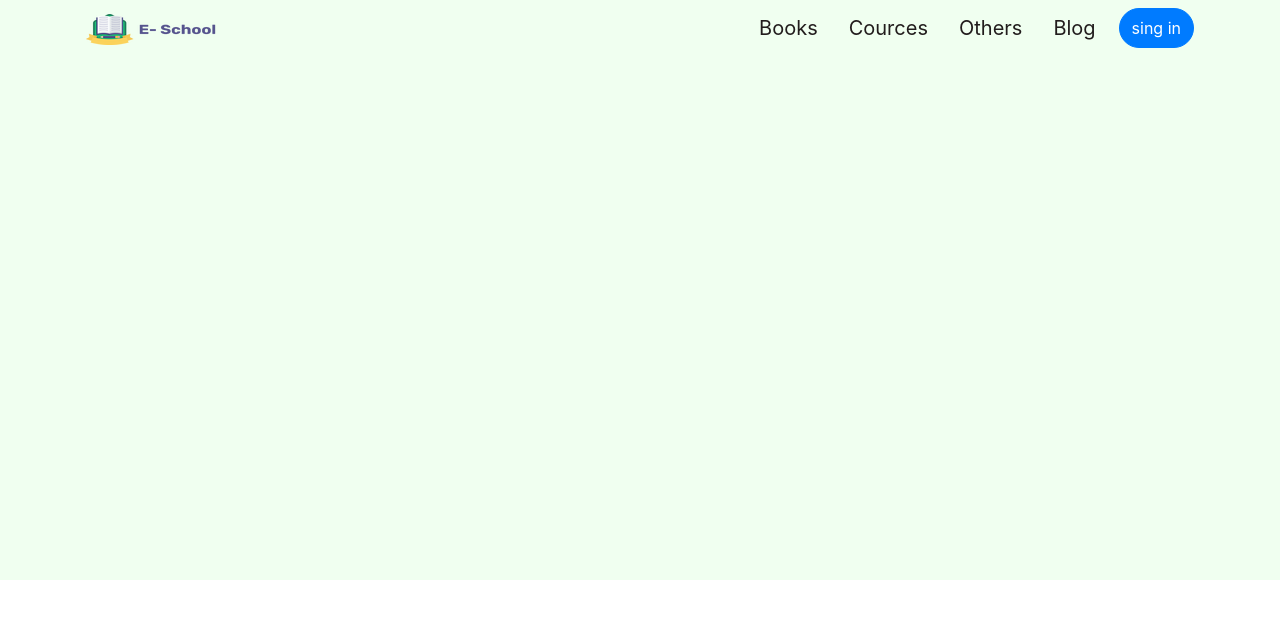
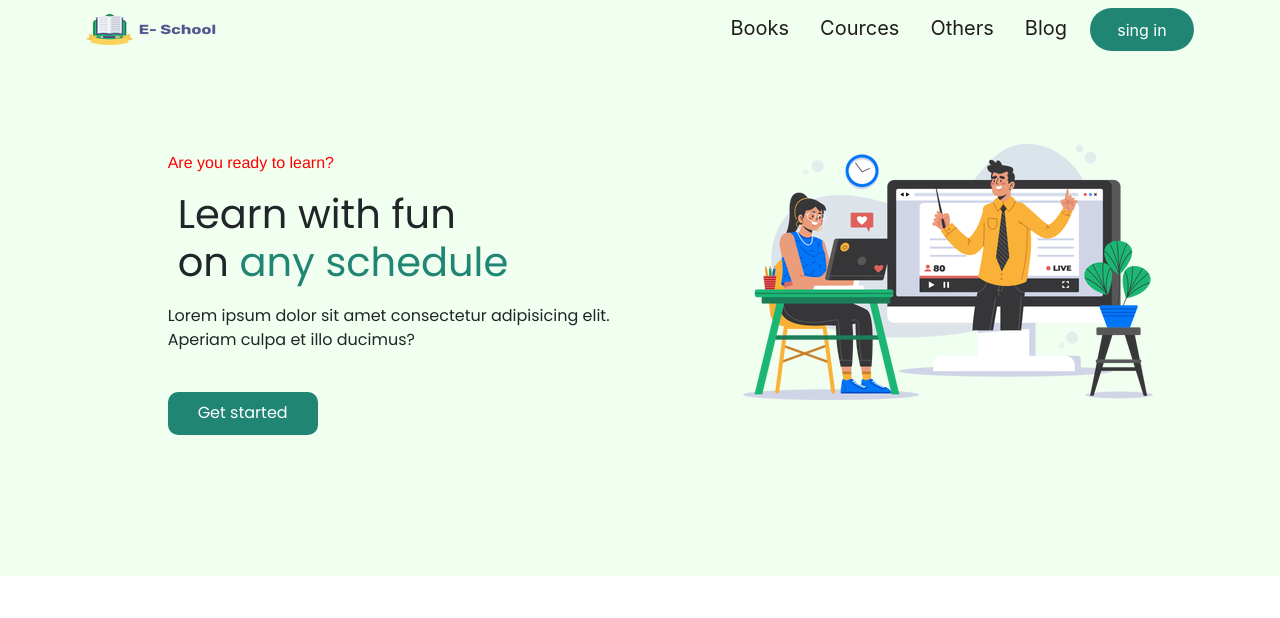
Before and after one commit to JahedHossenBangladesh/e-school, a plain HTML site: page index.html in a window 1280 px wide. Drawn offline with nearby package versions, Linux system fonts and the light colour scheme.

Commit message:
banner is ready bro

```diff
--- a/index.html
+++ b/index.html
@@ -10,16 +10,17 @@
       integrity="sha384-9aIt2nRpC12Uk9gS9baDl411NQApFmC26EwAOH8WgZl5MYYxFfc+NcPb1dKGj7Sk"
       crossorigin="anonymous"
     />
+    <link href='https://fonts.googleapis.com/css?family=Poppins' rel='stylesheet'>
     <link rel="stylesheet" href="style.css" />
   </head>
   <body>
     <div class="addbg">
-      <div class="container-fluid dark-nav set-color">
+      <div class="container-fluid light-nav set-color">
         <nav
-          class="navbar fixed-top navbar-dark dark-nav navbar-expand-lg container navbar-text"
+          class="navbar fixed-top navbar-toggler-right navbar-light light-nav navbar-expand-lg container navbar-text"
         >
           <a class="navbar-brand" href="#">
-            <img src="ICON/logoresize.png" alt=""
+            <img src="icon/logoresize.png" alt=""
           /></a>
           <div class="float-right">
             <button
@@ -41,13 +42,42 @@
                 <a class="nav-item nav-link cl" href="#cources">Cources</a>
                 <a class="nav-item nav-link cl" href="#others">Others</a>
                 <a class="nav-item nav-link cl" href="#blog">Blog</a>
-                <button type="button" class="btn btn-primary">sing in</button>
+                 <button type="button" class="nav-item nav-link btn btn-primary">sing in</button>
               </div>
             </div>
           </div>
         </nav>
       </div>
+      <!-- this is for the banner -->
+
+      <div class="container-fluid addmar">
+        <div class="row">
+            <div class="col-md-7">
+        <div class="addanother">
+            <h6>Are you ready to learn?</h6>
+            <h1>Learn with fun
+              <br>  on <span> any schedule  </span></h1>
+            <p style="">Lorem ipsum dolor sit amet consectetur adipisicing elit. Aperiam culpa et illo ducimus? </p>
+            <br>
+            <button type="button" class=" btn2 btn-primary keep-inline "> Get started</button>
+
+        </div>
+
+
+            </div>
+
+
+            <div class="col-md-5">
+                <div class="addanother">
+                    <img src="photos/smaller.png" alt="">
+                </div>
+            </div>
+
+
+        </div>
+      </div>
     </div>
+</div>
 
     <!-- This is javaScript -->
     <script
--- a/style.css
+++ b/style.css
@@ -1,12 +1,47 @@
 body {
 }
 
-.keep-inline {
+.btn2 {
+  width: 150px;
   display: inline-block;
+  height: 43px;
+  padding: 8px;
+  color: white !important ;
+  background-color: #218573;
+  border: none;
+  border-radius: 10px;
 }
-
+.btn {
+  width: 104px;
+  height: 43px;
+  padding: 8px;
+  color: white !important ;
+  background-color: #218573;
+  border: none;
+}
+span {
+  color: #218573;
+}
+.addmar {
+  margin-bottom: 10%;
+}
+.addanother {
+  font-family: poppins;
+  padding: 5%;
+}
+.addanother h6 {
+  font-family: "Franklin Gothic Medium", "Arial Narrow", Arial, sans-serif;
+  color: red;
+}
+.addanother h1 {
+  padding: 10px;
+}
+.row {
+  width: 100%;
+  padding: 10%;
+}
 .addbg {
-  height: 580px;
+  height: 576px;
   width: 100%;
   background-color: #f0fff0;
 }
@@ -28,3 +63,5 @@ body {
 .btn {
   border-radius: 33px;
 }
+.useimg img {
+}
```
Also changed, not shown: Photos/smaller.png (added).
